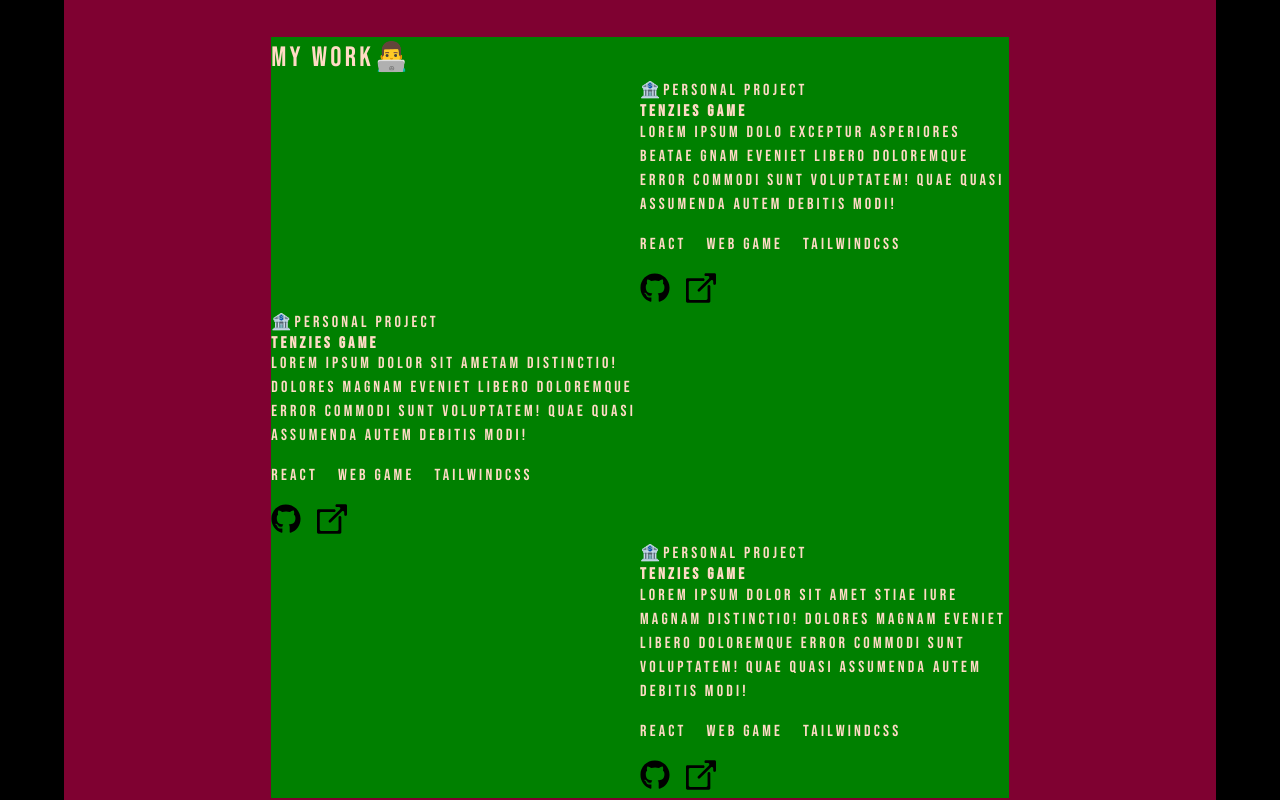
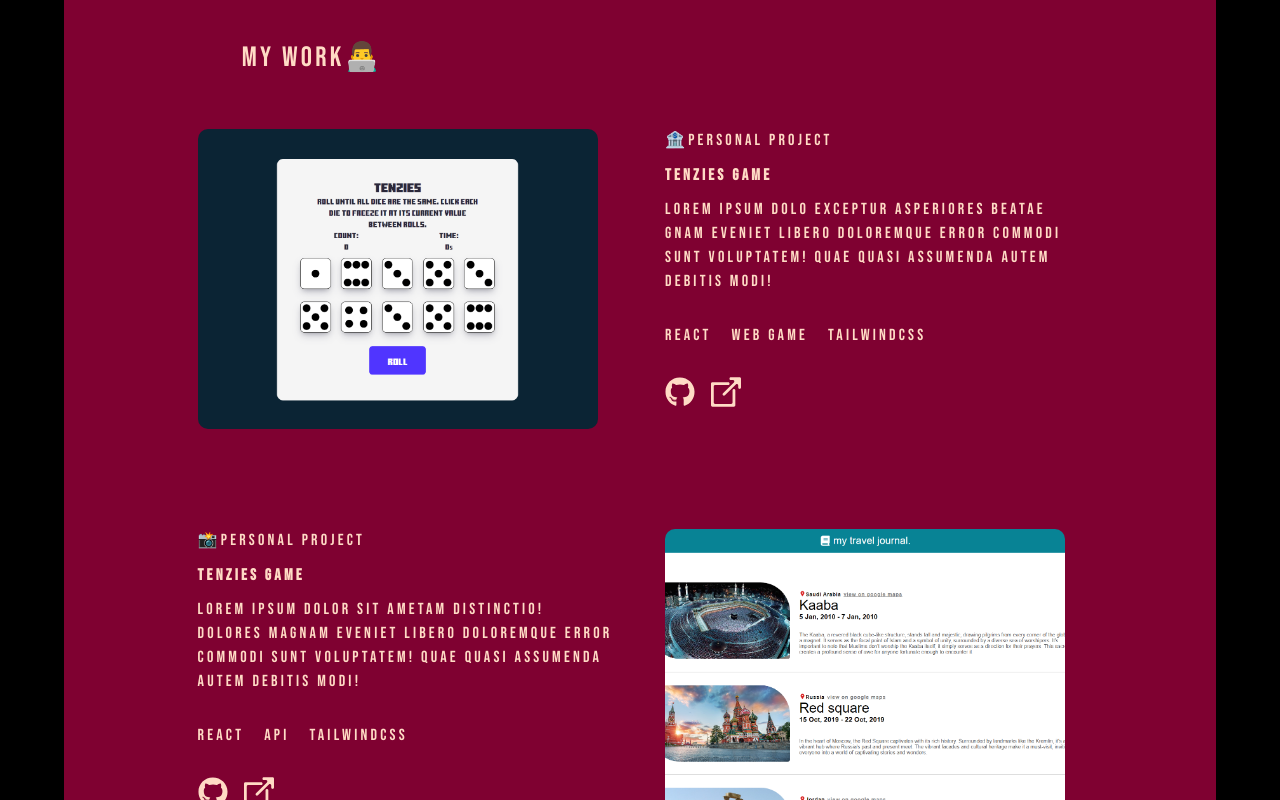
Before and after one commit to Munib36/folio, a React (Vite) app: page / in a window 1280 px wide. Shown: the part 1500-2300 px from the top of the page. Built offline with nearby package versions, Linux system fonts and the light colour scheme.

Commit message:
lots of time spent, i like it

```diff
--- a/src/components/projects.jsx
+++ b/src/components/projects.jsx
@@ -1,4 +1,10 @@
-// import image1 from ""
+import React from 'react'
+
+import image1 from "/image1.png";
+import image2 from "/image2.png";
+import image3 from "/image2.png";
+
+
 
 function Github(){
     return(
@@ -18,10 +24,9 @@ function Link(){
 
 function ProjectOne(){
     return(
-        <div>
-            <div>
-                {/* <img src="" alt="" /> */}
-                <div className="tempImage"></div>
+        <div className="project__card">
+            <div className="project__card--image">
+                <img src={image1} alt="" />
             </div>
             <div className="card__text">
                 <span>🏦Personal Project</span>
@@ -45,15 +50,16 @@ function ProjectOne(){
     )
 }
 function ProjectTwo(){
+
     return(
-        <div>
+        <div className="project__card card2">
             <div className="card__text">
-                <span>🏦Personal Project</span>
+                <span>📸Personal Project</span>
                 <h4>Tenzies Game</h4>
                 <p>Lorem ipsum dolor sit ametam distinctio! Dolores magnam eveniet libero doloremque error commodi sunt voluptatem! Quae quasi assumenda autem debitis modi!</p>
                 <div className="card__text--tools">
                     <p>React</p>
-                    <p>Web Game</p>
+                    <p>API</p>
                     <p>TailwindCSS</p>
                 </div>
                 <div className="card__text--links">
@@ -65,20 +71,21 @@ function ProjectTwo(){
                     </a>
                 </div>
             </div>
-            <div>
-                <div className="tempImage"></div>
+            <div className="project__card--image">
+                <img src={image2} alt="" />
             </div>
         </div>
     )
 }
+
 function ProjectThree(){
     return(
-        <div>
-            <div>
-                <div className="tempImage"></div>
+        <div className="project__card">
+            <div className="project__card--image">
+                <img src={image3} alt="" />
             </div>
             <div className="card__text">
-                <span>🏦Personal Project</span>
+                <span>🎲Personal Project</span>
                 <h4>Tenzies Game</h4>
                 <p>Lorem ipsum dolor sit amet stiae iure magnam distinctio! Dolores magnam eveniet libero doloremque error commodi sunt voluptatem! Quae quasi assumenda autem debitis modi!</p>
                 <div className="card__text--tools">
@@ -100,12 +107,34 @@ function ProjectThree(){
 }
 
 export default function Projects(){
+    let [ width, setWidth ] = React.useState(window.innerWidth)
+
+    React.useEffect(()=>{
+        console.log('effect ran')
+        function handleResize () {
+            setWidth(window.innerWidth)
+        }
+
+        window.addEventListener("resize", handleResize)
+
+        return () => {
+            window.removeEventListener("resize", handleResize)
+        }
+    }, [])
+
+
+
+
+
+
     return(
         <div id="projects" className="project">
             <p>My Work👨‍💻</p>
-            <ProjectOne />
-            <ProjectTwo />
-            <ProjectThree />
+            <div className="projects__container">
+                <ProjectOne />
+                <ProjectTwo />
+                <ProjectThree />
+            </div>
         </div>
     )
 }
--- a/src/react-comp-css/projects.css
+++ b/src/react-comp-css/projects.css
@@ -1,36 +1,55 @@
 .project{
-    background-color: green;
+    /* background-color: green; */
     margin-top: 300px;          /*! PLEASE EDIT THIS LATER   +++++++++++   */
 
-    margin-inline: 18%;
+    position: relative;
+    left: 50%;
+    transform: translateX(-50%);
+    width: 1000px;
+    padding-inline: 5%;
 
+}
+.project path{
+    fill: var(--light-color);
 }
 .project * {
     color: var(--light-color);
 }
-.project p{
+.project > p{
     font-size: 28px;
+    margin-left: 5%;
+}
+.project__container{
+    grid-template-columns: 1fr;
+    grid-template-rows: 1fr 1fr 1fr 1fr;
+}
+.project__card{
+    padding: 50px 0px;
+    display: flex;
+    gap: 50px;
+    flex-direction: row;
+}
+
+.project__card--image{
+    flex: 1;
+    height: 300px;
+    width: 400px;
+}
+.project__card--image img{
+    height: 300px;
+    width: 400px;
+
+    object-fit: cover;
+    border-radius: 10px;
 }
 
 
 
-/*! TEMP  */
-.tempImage{
-    background-color: linear-gradient(to right, red, blue);
-    width: 100%;
-    height: 100%;
-    position: relative;
-    display: block;
-}
-/*! TEMP  */
-
-
-
-.project > div{
+.projects__container > div{
     display: flex;
     gap: max-content;
 }
-.project > div > div{
+.projects__container > div > div{
     flex: 1;
 }
 .card__text{
@@ -52,6 +71,7 @@
 
 
 
+
 .card__text--tools{
     display: flex;
     gap: 20px;
@@ -60,3 +80,27 @@
 .card__text--tools p{
     font-size: 16px;
 }
+
+
+@media (max-width: 1115px) {
+    .project{
+        width: 100%;
+        overflow-x: scroll;
+
+
+        /* background-color: red; */
+    }
+    .projects__container{
+        display: grid;
+        grid-template-columns: 1fr 1fr 1fr;
+        grid-template-rows: 1fr;
+        gap: 30px;
+        overflow-x: scroll;
+    }
+    .project__card{
+        flex-direction: column;
+    }
+    .card2{
+        flex-direction: column-reverse;
+    }
+}
```
Also changed, not shown: public/image1.png (added), public/image2.png (added).
